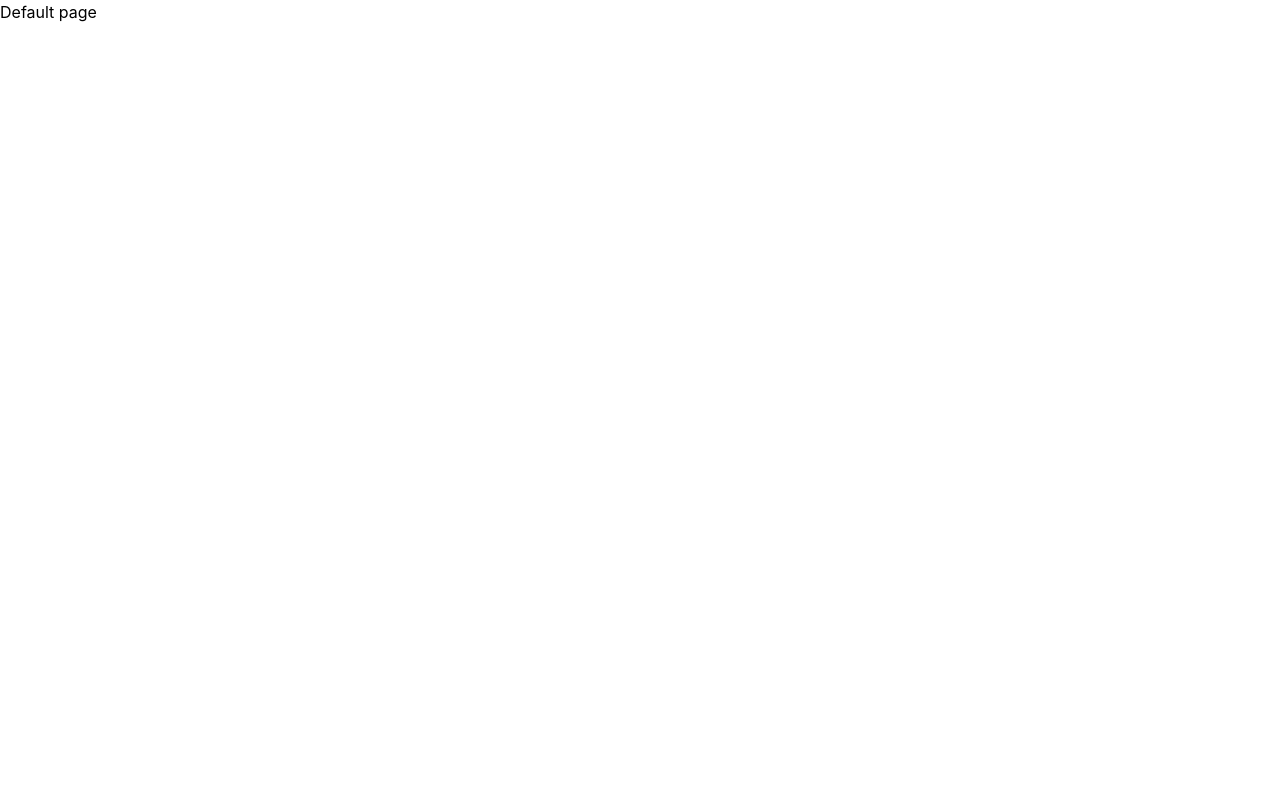
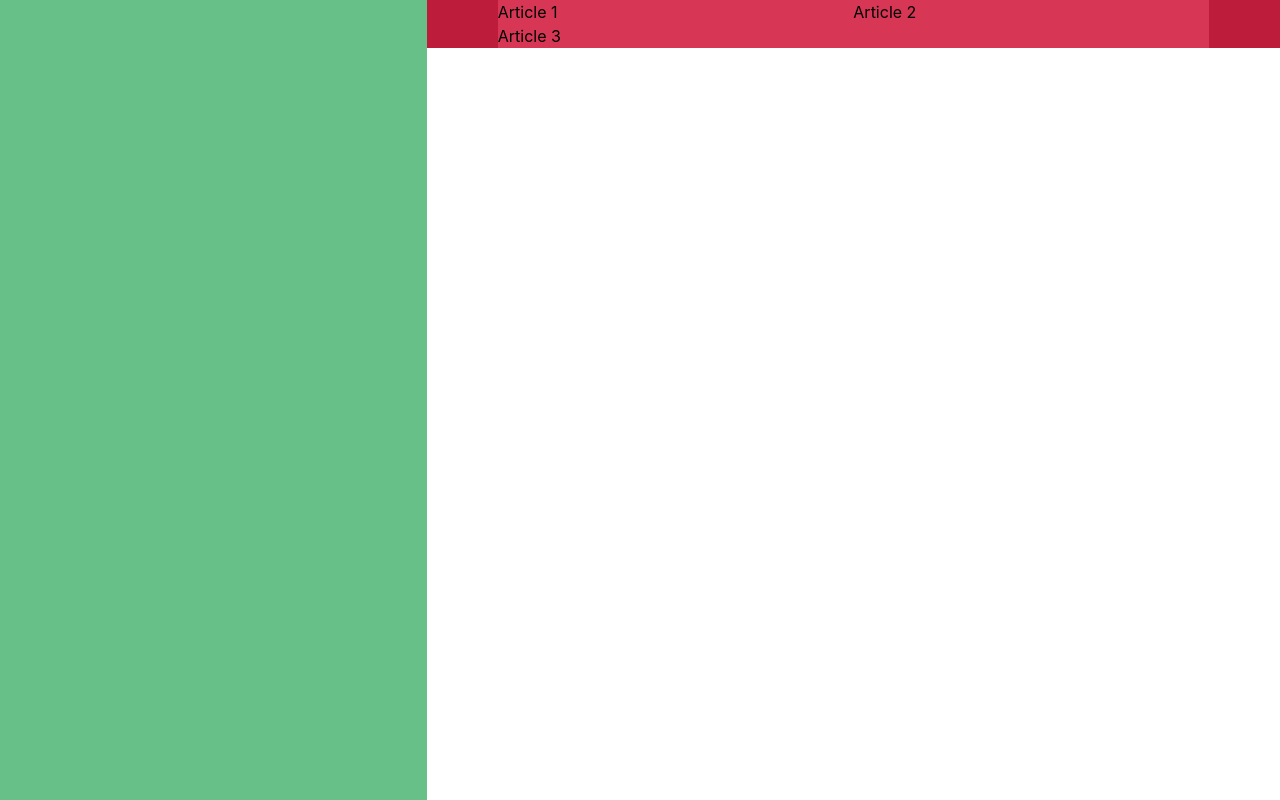
Before and after one commit to thetwit4u/Pelckmans-memoria-demo, a Next.js app: page /startpagina/default in a window 1280 px wide. Built offline with nearby package versions, Linux system fonts and the light colour scheme.

Commit message:
feat: add startpage layout

```diff
--- a/pages/index.tsx
+++ b/pages/index.tsx
@@ -11,7 +11,7 @@ const Home: NextPage = () => {
         <link href='/favicon.ico' rel='icon' />
       </Head>
 
-      <main className="grid grid-rows-homepage-layout mx-auto w-11/12 min-h-screen bg-center bg-no-repeat bg-cover bg-[url('https://digitaleverkenning.pelckmans.be/memoria2-panhelleensecultuur/wp-content/uploads/sites/50/2020/09/978-90-289-9944_2_Memo_2_B.jpg')]">
+      <main className="grid grid-rows-homepage-layout mx-auto min-h-screen bg-center bg-no-repeat bg-cover bg-[url('https://digitaleverkenning.pelckmans.be/memoria2-panhelleensecultuur/wp-content/uploads/sites/50/2020/09/978-90-289-9944_2_Memo_2_B.jpg')]">
         <section className='flex flex-col row-start-2 justify-center items-center'>
           <section className='text-center'>
             <h1 className='my-4 text-4xl text-white'>Hedendaagse resten van de pan-Helleense cultuur</h1>
--- a/pages/startpagina/default.tsx
+++ b/pages/startpagina/default.tsx
@@ -1,3 +1,28 @@
-const Default = () => <h1>Default page</h1>;
+import { NextPage } from 'next';
+import Head from 'next/head';
+
+const Default: NextPage = () => {
+  return (
+    <div>
+      <Head>
+        <title>Memoria2 Template</title>
+        <meta content='Memoria2 Template' name='description' />
+        <link href='/favicon.ico' rel='icon' />
+      </Head>
+
+      <main className='grid grid-cols-3 mx-auto'>
+        <div className='fixed left-0 w-4/12 h-screen bg-secondary' />
+        <div className='col-span-2 col-start-2 bg-primary'>
+          {/* article content */}
+          <div className='grid grid-cols-2 mx-auto w-10/12 bg-primary-light'>
+            <div>Article 1</div>
+            <div>Article 2</div>
+            <div>Article 3</div>
+          </div>
+        </div>
+      </main>
+    </div>
+  );
+};
 
 export default Default;
```
